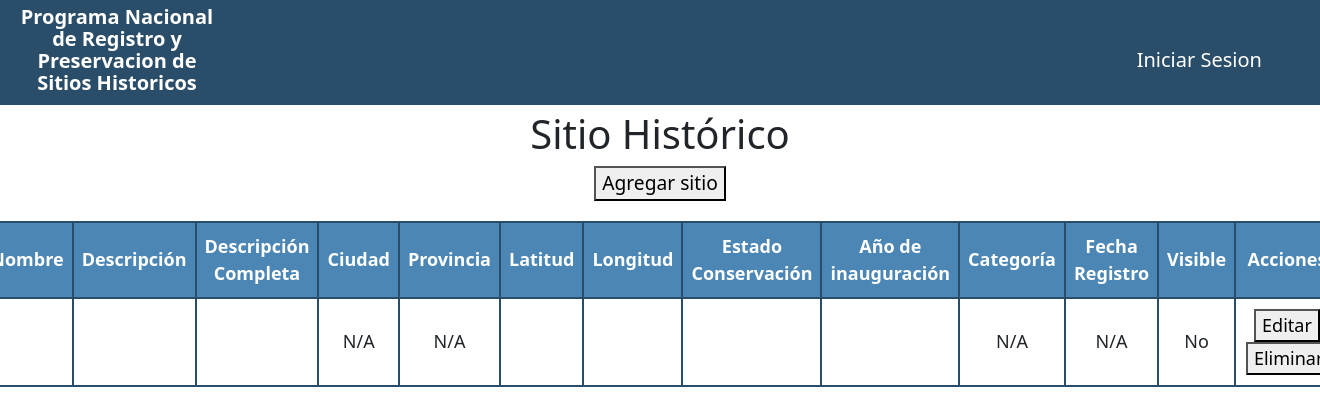
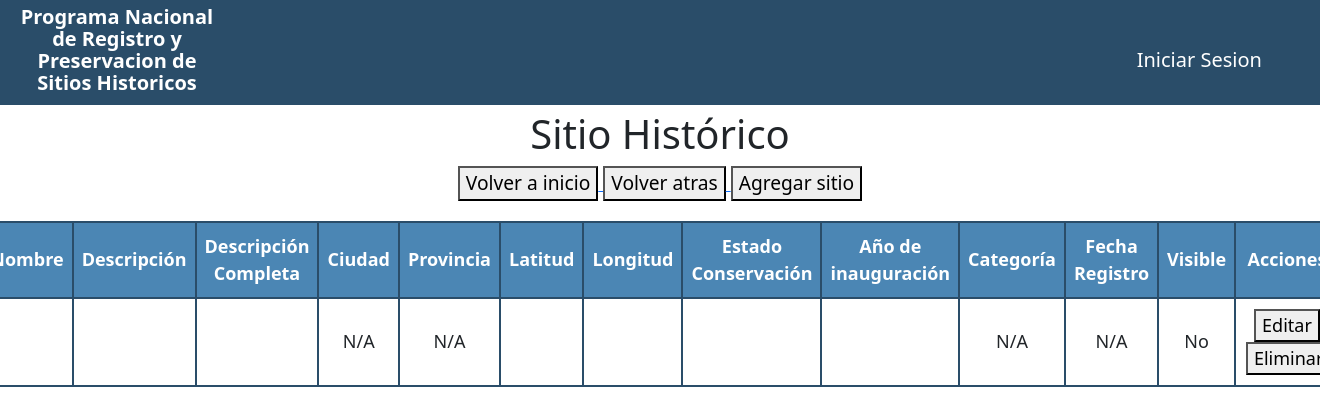
Before and after one commit to martimartineez/proyecto-code, a Flask app: template admin/src/web/templates/sitios_historicos/ver_sitio.html in a window 1320 px wide; the page is wider, and only the part inside the window is pictured. Shown: the top 396 px of that part. Run offline with Flask 3, Linux system fonts and the light colour scheme; the template is opened without the code that fills it, so the values that code supplies are empty.

Commit message:
agrego botones faltantes en tags y sitios

```diff
--- a/admin/src/web/templates/sitios_historicos/busquedaAvanzada.html
+++ b/admin/src/web/templates/sitios_historicos/busquedaAvanzada.html
@@ -4,6 +4,9 @@
 
 {% block content %}
 <h1>Sitios Históricos</h1>
+<a href="/">
+    <button type="button">Volver a inicio</button>
+</a>
 <a href="{{ url_for('sitios_historicos.agregar_sitio') }}">
     <button type="button">Agregar sitio histórico</button>
 </a>
--- a/admin/src/web/templates/sitios_historicos/formAgregar.html
+++ b/admin/src/web/templates/sitios_historicos/formAgregar.html
@@ -16,6 +16,9 @@
 
 <h2>Agregar Sitio Histórico</h2>
 
+<a href="/">
+    <button type="button">Volver a inicio</button>
+</a>
 <a href="{{ next_url }}">
   <button type="button">Volver atras</button>
 </a>
--- a/admin/src/web/templates/sitios_historicos/formEditar.html
+++ b/admin/src/web/templates/sitios_historicos/formEditar.html
@@ -14,6 +14,9 @@
 
 <h2>Editar Sitio Histórico</h2>
 
+<a href="/">
+    <button type="button">Volver a inicio</button>
+</a>
 <a href="{{ next_url }}">
   <button type="button">Volver atras</button>
 </a>
--- a/admin/src/web/templates/sitios_historicos/ver_sitio.html
+++ b/admin/src/web/templates/sitios_historicos/ver_sitio.html
@@ -4,6 +4,12 @@
 
 {% block content %}
 <h1>Sitio Histórico</h1>
+<a href="/">
+    <button type="button">Volver a inicio</button>
+</a>
+<a href="{{ next_url }}">
+  <button type="button">Volver atras</button>
+</a>
 <a href="{{ url_for('sitios_historicos.agregar_sitio', next=request.path) }}">
   <button type="button">Agregar sitio</button>
 </a>
```
Also changed, not shown: admin/src/web/templates/tags/form_tags.html (+7 -1 lines), admin/src/web/templates/tags/index_tags.html (+7 -3 lines).
